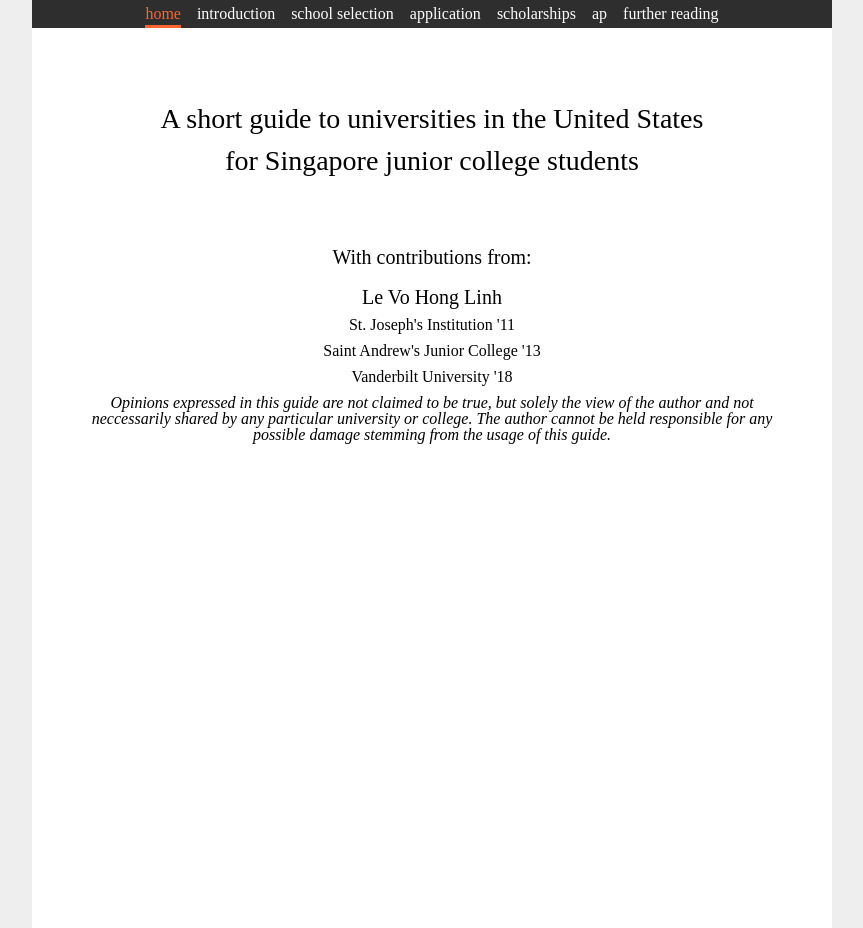
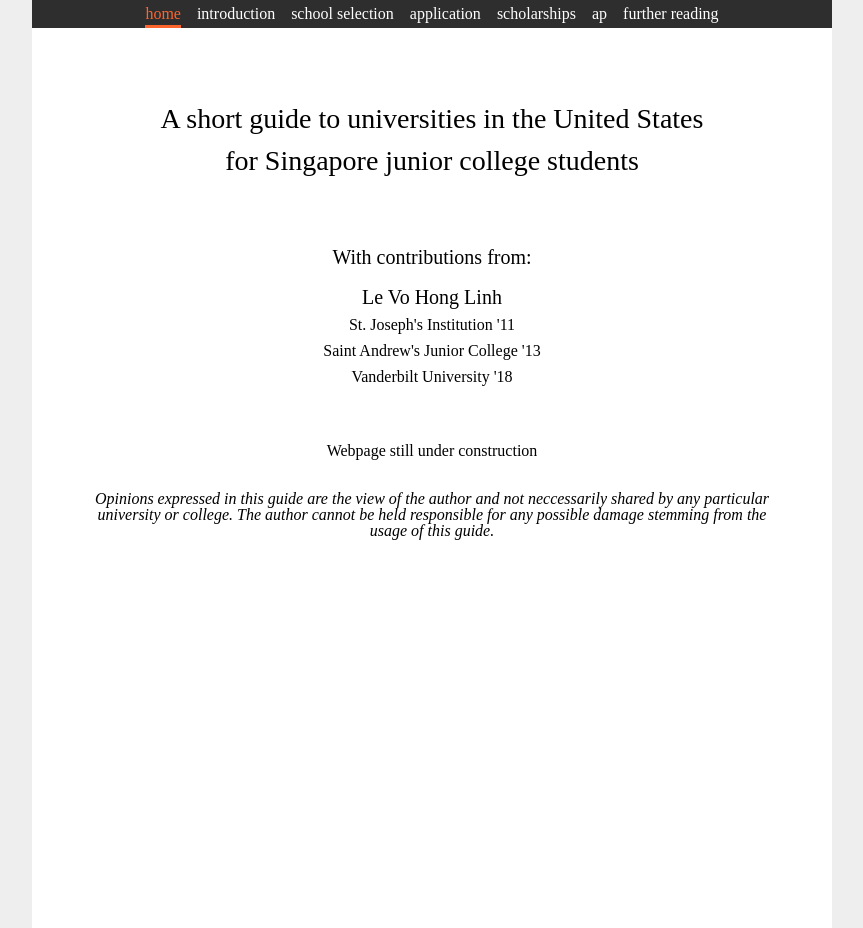
Before and after one commit to vominhtu/vominhtu.github.io, a plain HTML site: page us-college/index.html in a window 1280 px wide. Shown: the whole page, without its empty margins (208-1071 px from the left). Drawn offline with Linux system fonts and the light colour scheme; a web font is replaced by a local one.

Commit message:
add info

```diff
--- a/us-college/index.html
+++ b/us-college/index.html
@@ -36,7 +36,7 @@
                 <h4>Saint Andrew's Junior College '13</h4>
                 <h4>Vanderbilt University '18</h4>
 
-                <h4><i>Opinions expressed in this guide are not claimed to be true, but solely the view of the author and not neccessarily shared by any particular university or college. The author cannot be held responsible for any possible damage stemming from the usage of this guide.</i></h4>
+                <h4> <br> <br> <br> Webpage still under construction <br> <br> <br> <i>Opinions expressed in this guide are the view of the author and not neccessarily shared by any particular university or college. The author cannot be held responsible for any possible damage stemming from the usage of this guide.</i></h4>
             </div>
         </div>
 
```
